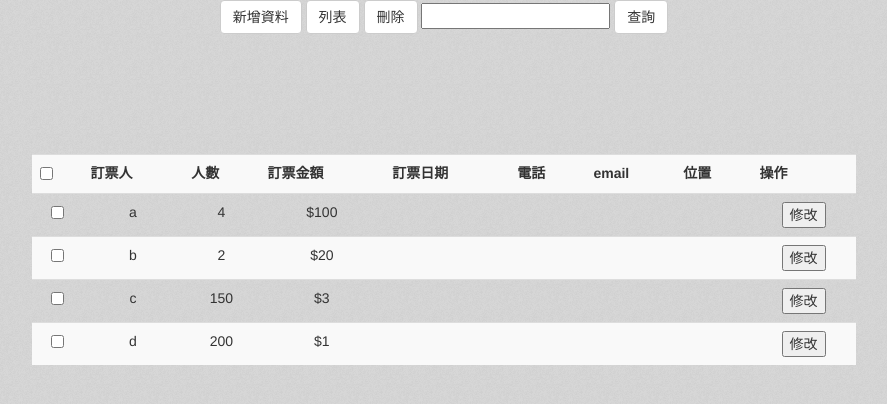
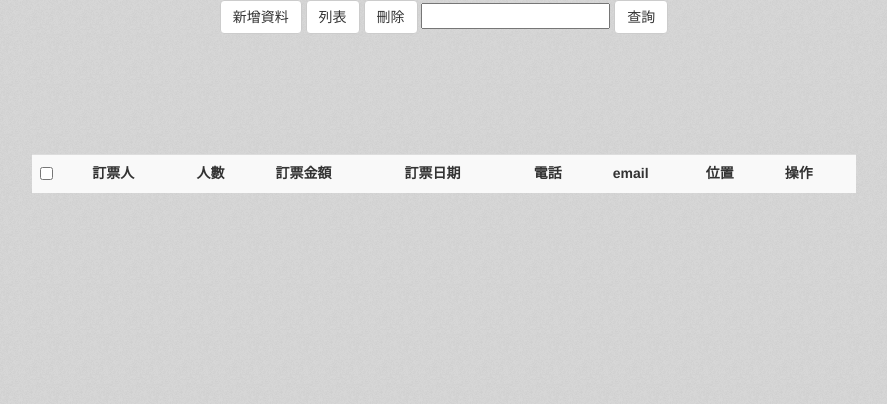
Before and after one commit to Hal1124/AngularWorkshop, a plain HTML site: page Week2/DataOption.html in a window 1280 px wide. Shown: the whole page, without its empty margins (196-1083 px from the left). Drawn offline with nearby package versions, Linux system fonts and the light colour scheme.

Commit message:
拿掉預設資料

```diff
--- a/Week2/javascripts/DataOption.js
+++ b/Week2/javascripts/DataOption.js
@@ -1,8 +1,8 @@
 /*
  * @Author: Hal-Mac
  * @Date:   2015-07-30 21:56:40
- * @Last Modified by:   Hal-Mac
- * @Last Modified time: 2015-08-02 21:27:54
+ * @Last Modified by:   Hal1124
+ * @Last Modified time: 2015-08-04 11:28:40
  */
 
 'use strict';
@@ -24,48 +24,7 @@ dataOptionModule.controller('dataOptionController', ['$scope', '$window',
         };
 
         $scope.dataListTemp = [];
-        $scope.dataList = [{
-            name: 'a',
-            haves: '4',
-            money: '100',
-            reserveDatetime: '',
-            phone: '',
-            email: '',
-            point: '',
-            isEdit: false,
-            isDelete: false
-        }, {
-            name: 'b',
-            haves: '2',
-            money: '20',
-            reserveDatetime: '',
-            phone: '',
-            email: '',
-            point: '',
-            isEdit: false,
-            isDelete: false
-        }, {
-            name: 'c',
-            haves: '150',
-            money: '3',
-            reserveDatetime: '',
-            phone: '',
-            email: '',
-            point: '',
-            isEdit: false,
-            isDelete: false
-        }, {
-            name: 'd',
-            haves: '200',
-            money: '1',
-            reserveDatetime: '',
-            phone: '',
-            email: '',
-            point: '',
-            isEdit: false,
-            isDelete: false
-        }];
-
+        $scope.dataList = [];
 
 
 
```
Also changed, not shown: index.html (+6 -0 lines).
